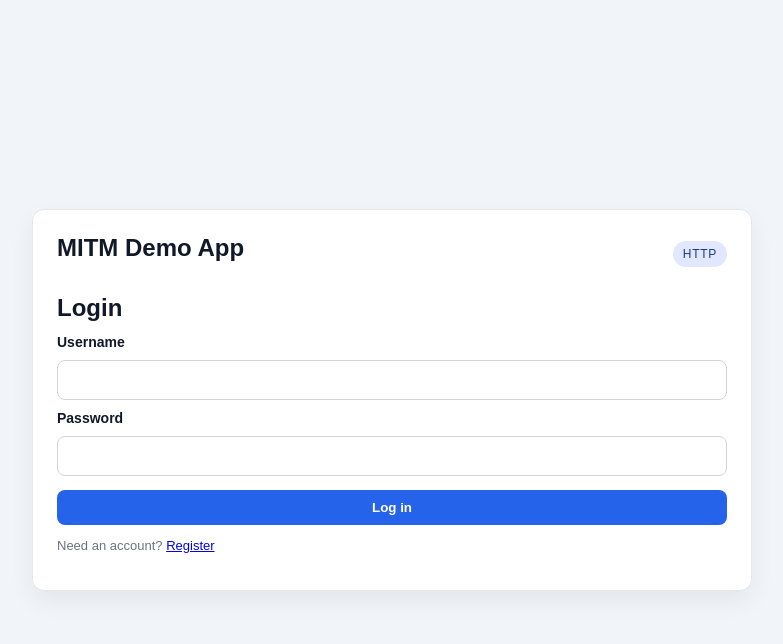
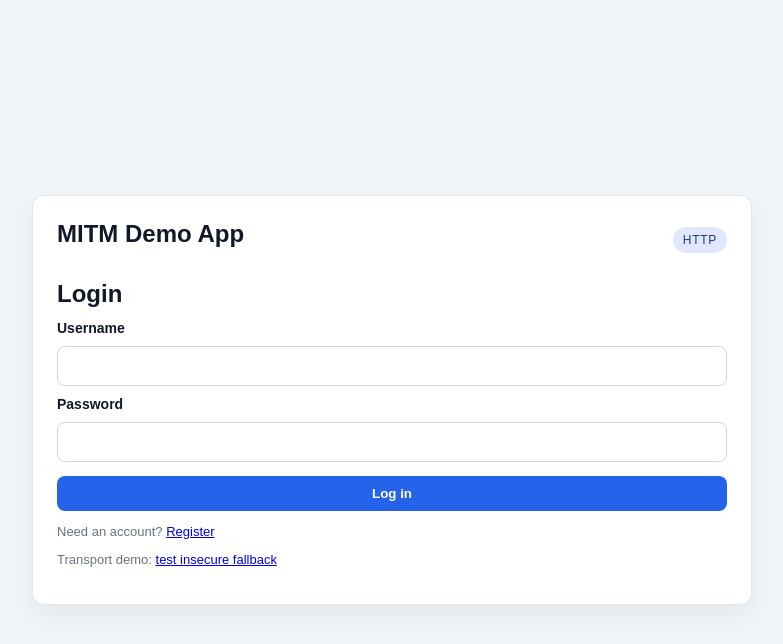
Before and after one commit to Dev-Ahmed-Hassan/network-threat-detection-mitm-framework, a Flask app: page /login in a window 1280 px wide. Shown: the top 644 px of the page, without its empty margins (248-1031 px from the left). Run offline with Flask 3, Linux system fonts and the light colour scheme.

Commit message:
Introduced insecure fallback link in the frontend
Co-Authored-By: MUHAMMAD RAHEEL ABBAS <raheelabbas686@gmail.com>

```diff
--- a/mitm-demo-flask/templates/login.html
+++ b/mitm-demo-flask/templates/login.html
@@ -14,4 +14,7 @@
 <p class="muted">
     Need an account? <a href="{{ url_for('register') }}">Register</a>
 </p>
+<p class="muted">
+    Transport demo: <a href="{{ url_for('downgrade_demo') }}">test insecure fallback</a>
+</p>
 {% endblock %}
```
